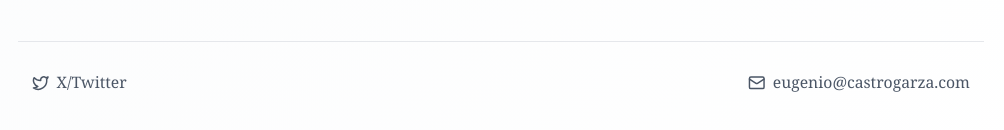
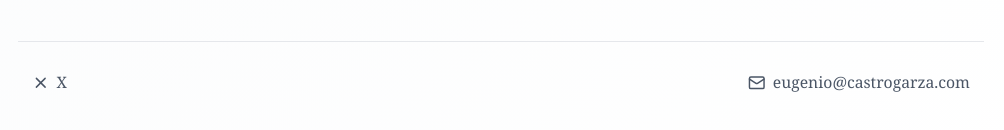
Before and after one commit to DarwinQVO/research-website, a Next.js app: page / in a window 1280 px wide. Shown: the part 740-870 px from the top of the page, without its empty margins (139-1143 px from the left). Built offline with nearby package versions, Linux system fonts and the light colour scheme.

Commit message:
Update Twitter logo to X in footer
- Replace Twitter icon with X icon
- Change text from 'X/Twitter' to just 'X'

```diff
--- a/app/page.tsx
+++ b/app/page.tsx
@@ -3,7 +3,7 @@ import { useState, useEffect } from "react";
 import { Button } from "@/components/ui/button";
 import { InfiniteMovingCards } from "@/components/ui/infinite-moving-cards";
 import { ContactModal } from "@/components/contact-modal";
-import { Twitter, Mail } from "lucide-react";
+import { X, Mail } from "lucide-react";
 
 export default function App() {
   const [isModalOpen, setIsModalOpen] = useState(false);
@@ -111,8 +111,8 @@ export default function App() {
               rel="noopener noreferrer"
               className="flex items-center gap-2 text-gray-600 hover:text-gray-900 transition-colors duration-200"
             >
-              <Twitter className="w-4 sm:w-5 h-4 sm:h-5" />
-              <span className="text-base sm:text-lg">X/Twitter</span>
+              <X className="w-4 sm:w-5 h-4 sm:h-5" />
+              <span className="text-base sm:text-lg">X</span>
             </a>
 
             <a
```
